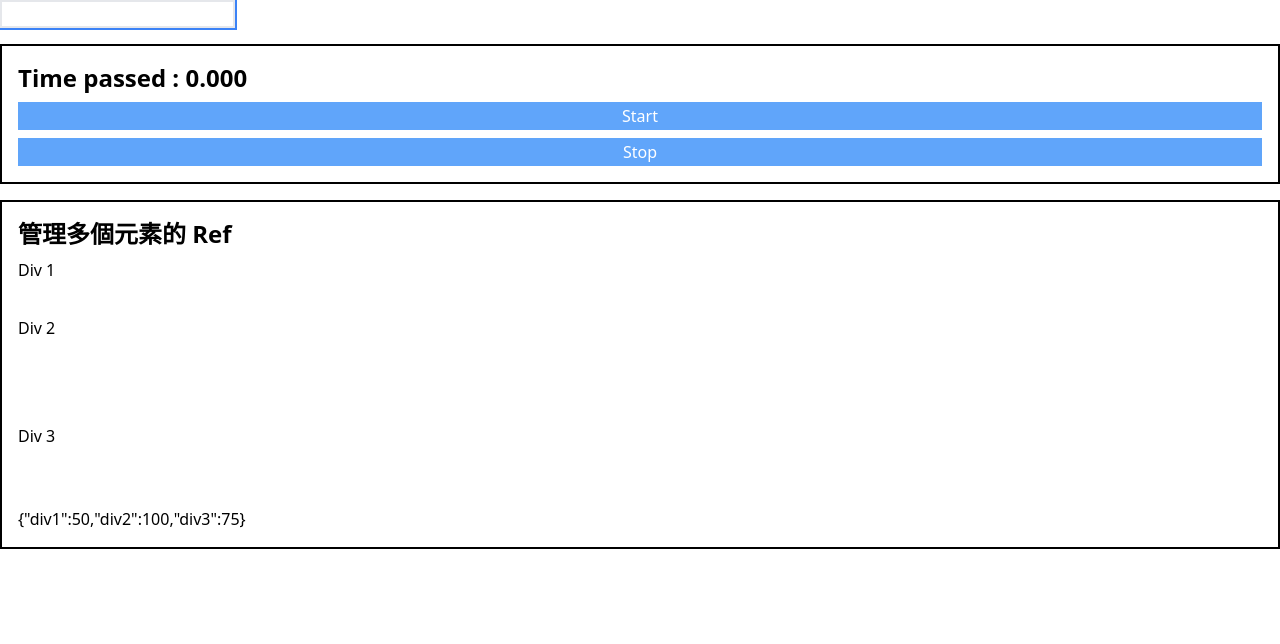
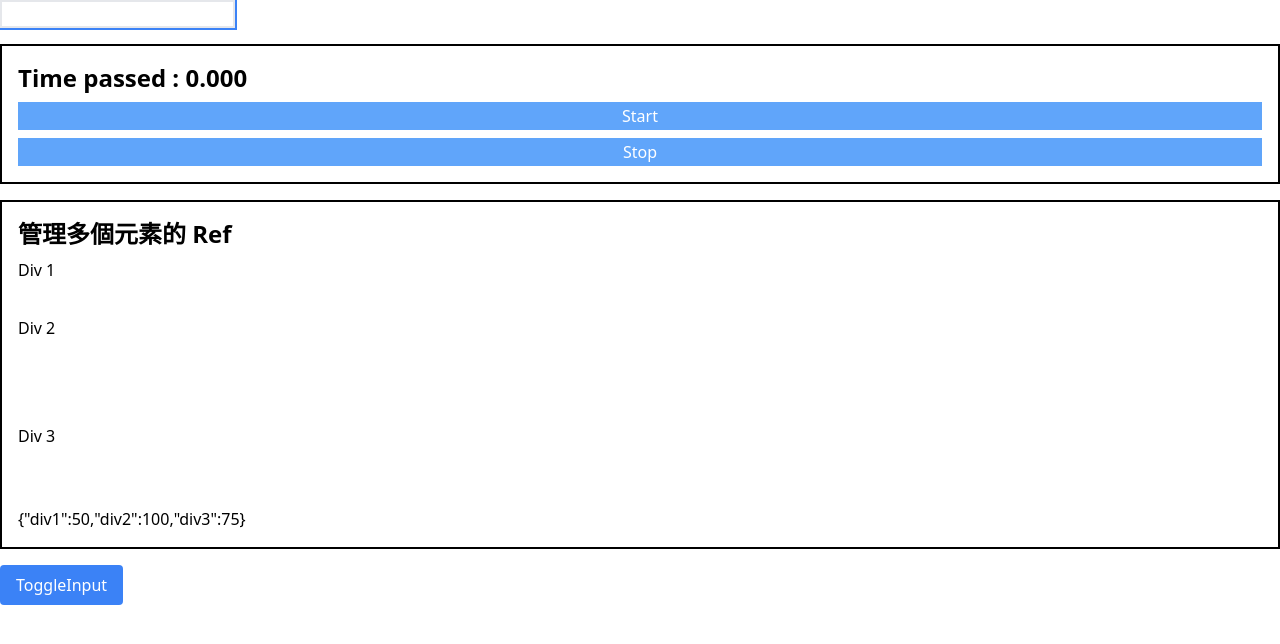
Before and after one commit to backas36/react-ts-starter, a React (Vite) app: page /ref-tips in a window 1280 px wide. Shown: the top 644 px of the page. Built offline with nearby package versions, Linux system fonts and the light colour scheme.

Commit message:
feat: callback ref with forwardRef

```diff
--- /dev/null
+++ b/src/page/refTips/ForwardFormRef.tsx
@@ -0,0 +1,27 @@
+import { ForwardedRef, forwardRef, useState } from "react";
+
+const ForwardFormRef = forwardRef((_, ref: ForwardedRef<HTMLInputElement>) => {
+    const [isShow, setIsShow] = useState(false);
+    const toggleInput = () => {
+        setIsShow((prev) => !prev);
+    };
+    console.log(isShow);
+    return (
+        <form className='mt-4'>
+            <button
+                onClick={toggleInput}
+                type='button'
+                className='rounded bg-blue-500 px-4 py-2 text-white transition-colors hover:bg-blue-600'
+            >
+                ToggleInput
+            </button>
+            {isShow && (
+                <input
+                    ref={ref}
+                    className='rounded-md border border-gray-300 px-3 py-2 focus:outline-none focus:ring-2 focus:ring-blue-500'
+                />
+            )}
+        </form>
+    );
+});
+export default ForwardFormRef;
--- a/src/page/refTips/RefTipsPage.tsx
+++ b/src/page/refTips/RefTipsPage.tsx
@@ -1,6 +1,7 @@
-import { useEffect, useRef } from "react";
+import { useCallback, useEffect, useRef } from "react";
 import TimePassed from "./TimePassed";
 import MultipleRefs from "./MultipleRefs";
+import ForwardFormRef from "./ForwardFormRef";
 
 const RefTipsPage = () => {
     // 使用一般方法建立 ref
@@ -22,18 +23,17 @@ const RefTipsPage = () => {
     //    formRef.current?.focus();
     //}, []);
 
-    //const formRef = useCallback((inputNode: HTMLDivElement) => {
-    //    if (inputNode) {
-    //        inputNode.focus();
-    //    }
-    //}, []);
+    const formRef = useCallback((inputNode: HTMLDivElement) => {
+        if (inputNode) {
+            inputNode.focus();
+        }
+    }, []);
     return (
         <div>
             <input ref={inputRef} className='border-2  focus:outline-none focus:ring-2 focus:ring-blue-500' />
             <TimePassed />
             <MultipleRefs />
-            {/*
-            <ForwardFormRef ref={formRef as React.RefCallback<HTMLDivElement>} />*/}
+            <ForwardFormRef ref={formRef as React.RefCallback<HTMLDivElement>} />
         </div>
     );
 };
```
